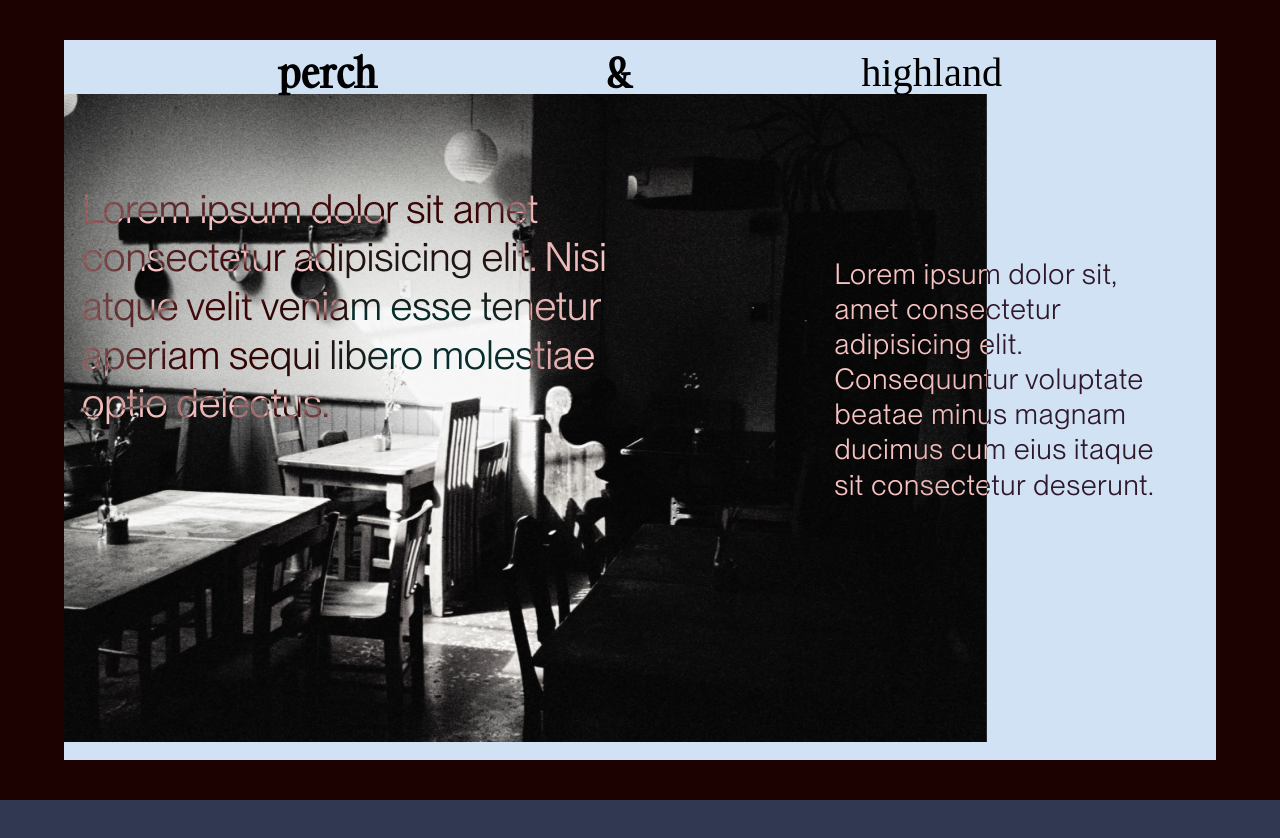
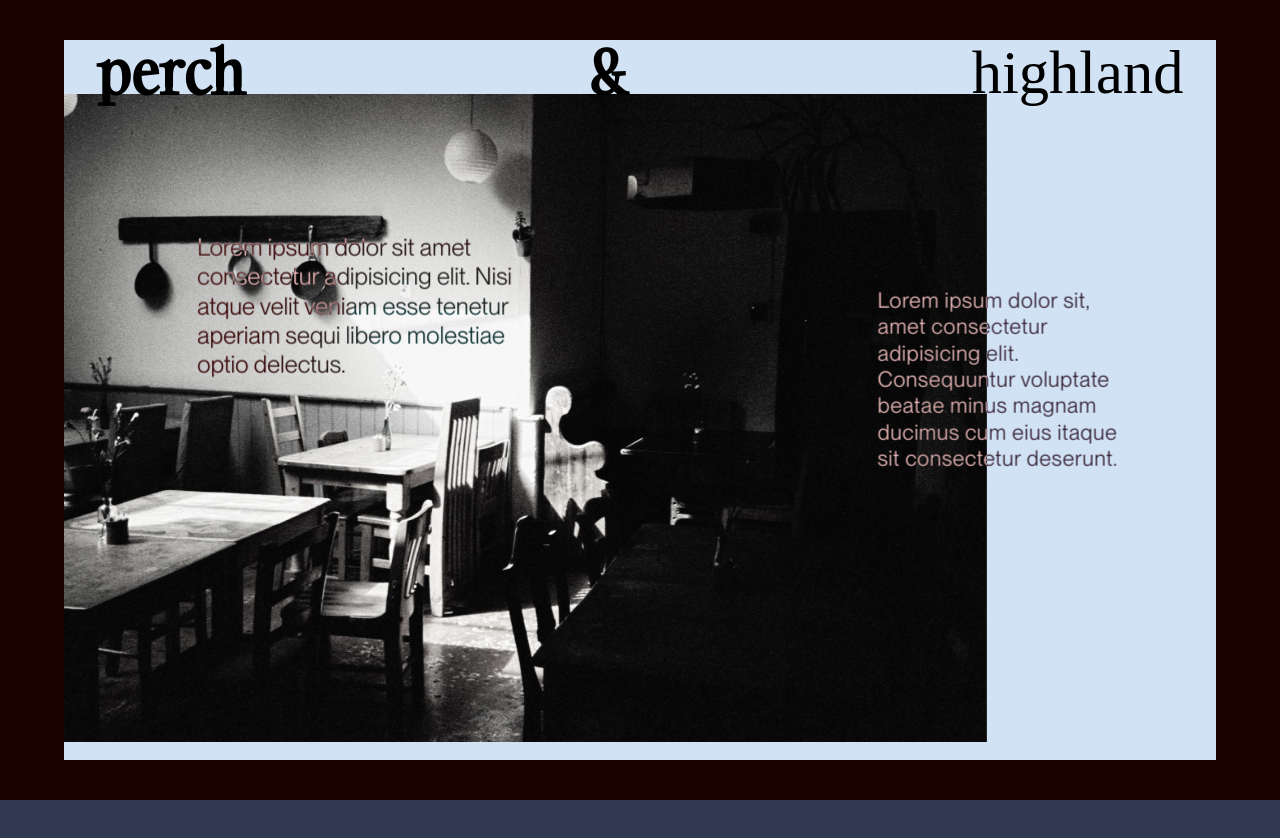
Before and after one commit to brian-david4/furniture-shop, a React (Vite) app in the folder furniture/: page /about in a window 1280 px wide. Shown: the top 838 px of the page. Built offline with nearby package versions, Linux system fonts and the light colour scheme; the HTML template or start-up script is replaced by a standard one; a web font is replaced by a local one.

Commit message:
update About page anims

```diff
--- a/furniture/src/Components/AboutTitle/AboutTitle.tsx
+++ b/furniture/src/Components/AboutTitle/AboutTitle.tsx
@@ -1,12 +1,18 @@
-import { motion } from "framer-motion";
+import { MotionValue, motion, useTransform } from "framer-motion";
 import styles from "./abtTtl.module.css";
 
-const AboutTitle = () => {
+interface AboutTitleProps {
+  scrollProgress: MotionValue<number>;
+}
+
+const AboutTitle = ({ scrollProgress }: AboutTitleProps) => {
+  const scale = useTransform(scrollProgress, [0, 1], [1, 1.5]);
   const opacityFade = 0.8;
   const mainDelay = 1 + opacityFade;
   return (
     <>
       <motion.div
+        style={{ scale }}
         initial={{ gap: "2vw", scale: 2.8, top: "50%", opacity: 0 }}
         animate={{ top: "2vh", gap: "20vw", scale: 1, opacity: 1 }}
         transition={{
--- a/furniture/src/Pages/About/About.tsx
+++ b/furniture/src/Pages/About/About.tsx
@@ -14,10 +14,15 @@ const About = () => {
     target: ref,
     offset: ["start start", "end end"],
   });
+
+  // motion styles
   const imageY = useTransform(scrollYProgress, [0, 1], ["20%", "15%"]);
   const imageScale = useTransform(scrollYProgress, [0, 1], [1, 1.2]);
+  const desc = useTransform(scrollYProgress, [0, 1], [1, 0.6]);
+  const desc2 = useTransform(scrollYProgress, [0, 1], [1, 0.75]);
+  const fontSize = useTransform(scrollYProgress, [0, 1], [2.5, 3]);
+
   const [introPlaying, setIntroPlay] = useState(true);
-
   const titleAnimLength: number = 4;
 
   useEffect(() => {
@@ -35,23 +40,25 @@ const About = () => {
           scrollProgress={scrollYProgress}
           colour="var(--checkout-navbar-colour)"
         >
-          <AboutTitle />
+          <AboutTitle scrollProgress={scrollYProgress} />
 
-          <div
+          <motion.div
+            style={{ scale: desc }}
             className={`${styles.desc1} ${!introPlaying ? styles.visible : ""}`}
           >
             Lorem ipsum dolor sit amet consectetur adipisicing elit. Nisi atque
             velit veniam esse tenetur aperiam sequi libero molestiae optio
             delectus.
-          </div>
+          </motion.div>
 
-          <div
+          <motion.div
+            style={{ scale: desc2, fontSize: `${fontSize}vw` }}
             className={`${styles.desc2} ${!introPlaying ? styles.visible : ""}`}
           >
             Lorem ipsum dolor sit, amet consectetur adipisicing elit.
             Consequuntur voluptate beatae minus magnam ducimus cum eius itaque
             sit consectetur deserunt.
-          </div>
+          </motion.div>
 
           <motion.div
             style={{ top: imageY, scale: imageScale }}
```
